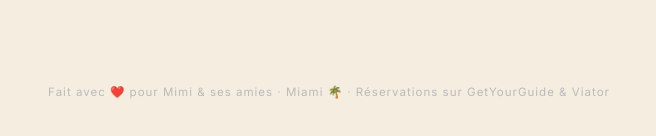
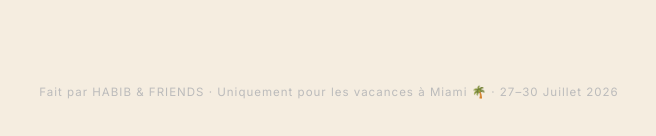
Before and after one commit to dhabibou3/miami-trip, a plain HTML site: page mimi_miami_trip.html in a window 1280 px wide. Shown: the part 2266-2402 px from the top of the page, 311-967 px from the left. Drawn offline with nearby package versions, Linux system fonts and the light colour scheme; a web font is replaced by a local one.

Commit message:
Update footer mimi_miami_trip.html

```diff
--- a/mimi_miami_trip.html
+++ b/mimi_miami_trip.html
@@ -621,7 +621,7 @@
 
 <!-- FOOTER -->
 <footer>
-  Fait avec ❤️ pour Mimi &amp; ses amies · Miami 🌴 · Réservations sur GetYourGuide &amp; Viator
+  Fait par HABIB &amp; FRIENDS · Uniquement pour les vacances à Miami 🌴 · 27–30 Juillet 2026
 </footer>
 
 </body>
```
